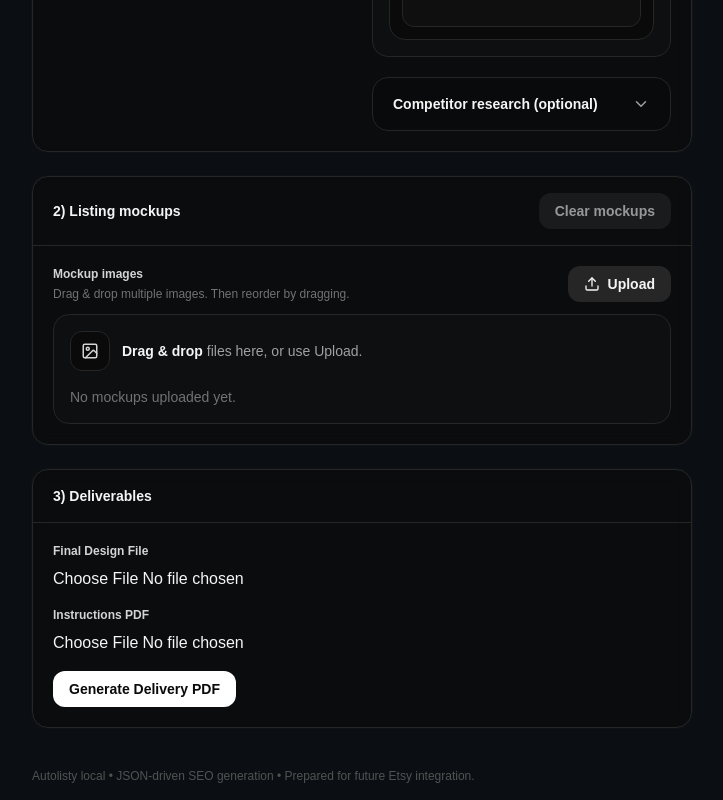
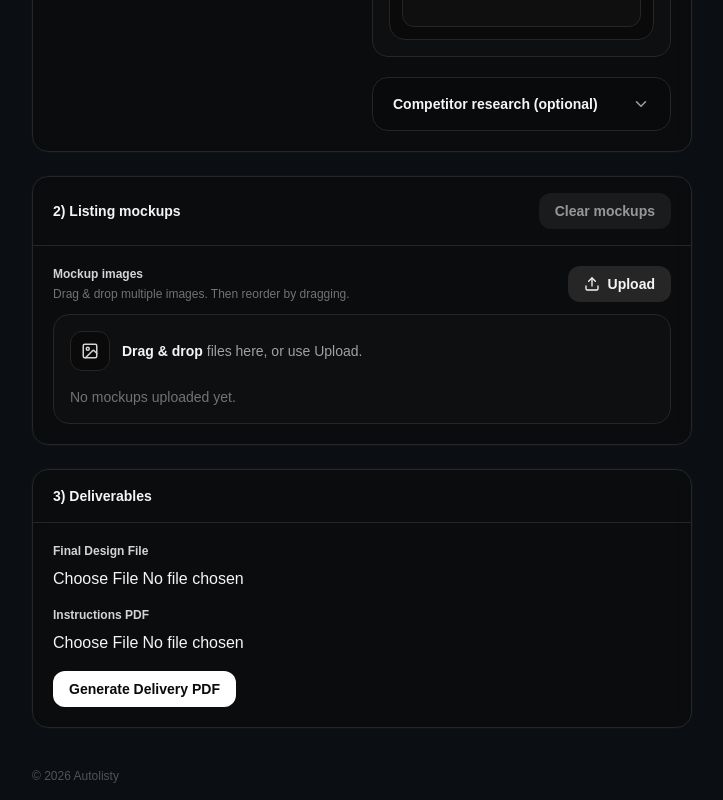
Before and after one commit to CryptoLibo/autolisty, a Next.js app: page / in a window 1280 px wide. Shown: the part 689-1489 px from the top of the page, without its empty margins (56-779 px from the left). Built offline with nearby package versions, Linux system fonts and the light colour scheme.

Commit message:
add logo and favicon

```diff
--- a/app/page.tsx
+++ b/app/page.tsx
@@ -646,7 +646,7 @@ export default function Page() {
         <div className="flex flex-col gap-2">
           <div className="flex justify-center mb-6">
             <Image
-              src="/logo.png"
+              src="/logo-final.png"
               alt="Autolisty"
               width={300}
               height={50}
@@ -1056,7 +1056,7 @@ export default function Page() {
         </div>
 
         <div className="mt-10 text-xs text-neutral-600">
-          Autolisty local • JSON-driven SEO generation • Prepared for future Etsy integration.
+          © 2026 Autolisty
         </div>
       </div>
     </main>
```
Also changed, not shown: public/logo-final.png (renamed from public/logo.png).
